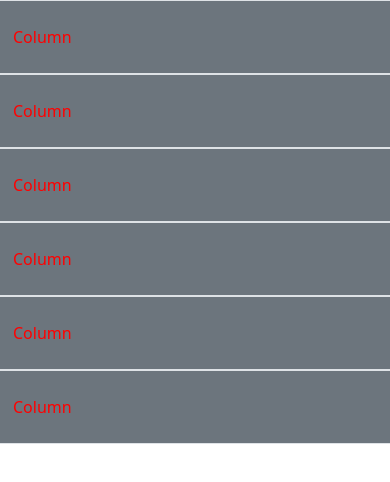
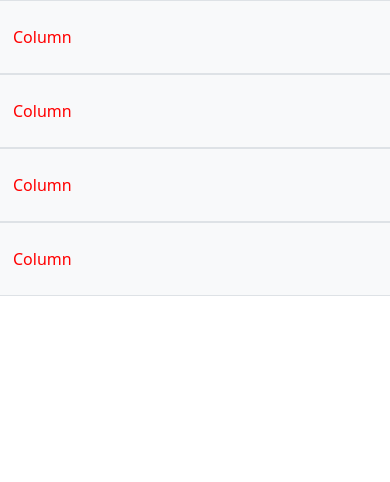
Before and after one commit to Luigi-C22/test_bootstrap, a plain HTML site: page index.html in a window 390 px wide. Drawn offline with nearby package versions, Linux system fonts and the light colour scheme.

```diff
--- a/index.html
+++ b/index.html
@@ -30,14 +30,14 @@
     [col]
 
       -->
-<div class="row">
+<!-- <div class="row">
     <div class="col-xl-2 col-md-3 col-sm-6 col-xs-12 border bg-secondary p-4">Column</div>
     <div class="col-xl-2 col-md-3 col-sm-6 col-xs-12 border bg-secondary p-4">Column</div>
     <div class="col-xl-2 col-md-3 col-sm-6 col-xs-12 border bg-secondary p-4">Column</div>
     <div class="col-xl-2 col-md-3 col-sm-6 col-xs-12 border bg-secondary p-4">Column</div>
     <div class="col-xl-2 col-md-3 col-sm-6 col-xs-12 border bg-secondary p-4">Column</div>
     <div class="col-xl-2 col-md-3 col-sm-6 col-xs-12 border bg-secondary p-4">Column</div>
-</div>
+</div> -->
 
 
   <!--  Ex. 2 - Inserire del testo nelle colonne dello schema creato sopra. Fare in modo che il testo del
@@ -45,6 +45,15 @@
     - arancione, se il viewport è compreso fra 1199px ed 800px;
     - Rosso se il viewport è inferiore a 800px -->
 
+<div class="row">
+    <div class="col-md-3 col-sm-6 col-xs-12 border bg-light p-4">Column</div>
+    <div class="col-md-3 col-sm-6 col-xs-12 border bg-light p-4">Column</div>
+    <div class="col-md-3 col-sm-6 col-xs-12 border bg-light p-4">Column</div>
+    <div class="col-md-3 col-sm-6 col-xs-12 border bg-light p-4">Column</div>
+</div>
+
+
+
     <!-- Ex. 3 - Come fa bootstrap a rimodulare la dimensione delle col-*?
      cosa sfrutta per mettere elementi block, sulla stessa linea/riga? -->
  <script src="https://cdn.jsdelivr.net/npm/bootstrap@5.3.6/dist/js/bootstrap.bundle.min.js" integrity="sha384-j1CDi7MgGQ12Z7Qab0qlWQ/Qqz24Gc6BM0thvEMVjHnfYGF0rmFCozFSxQBxwHKO" crossorigin="anonymous"></script>
```
